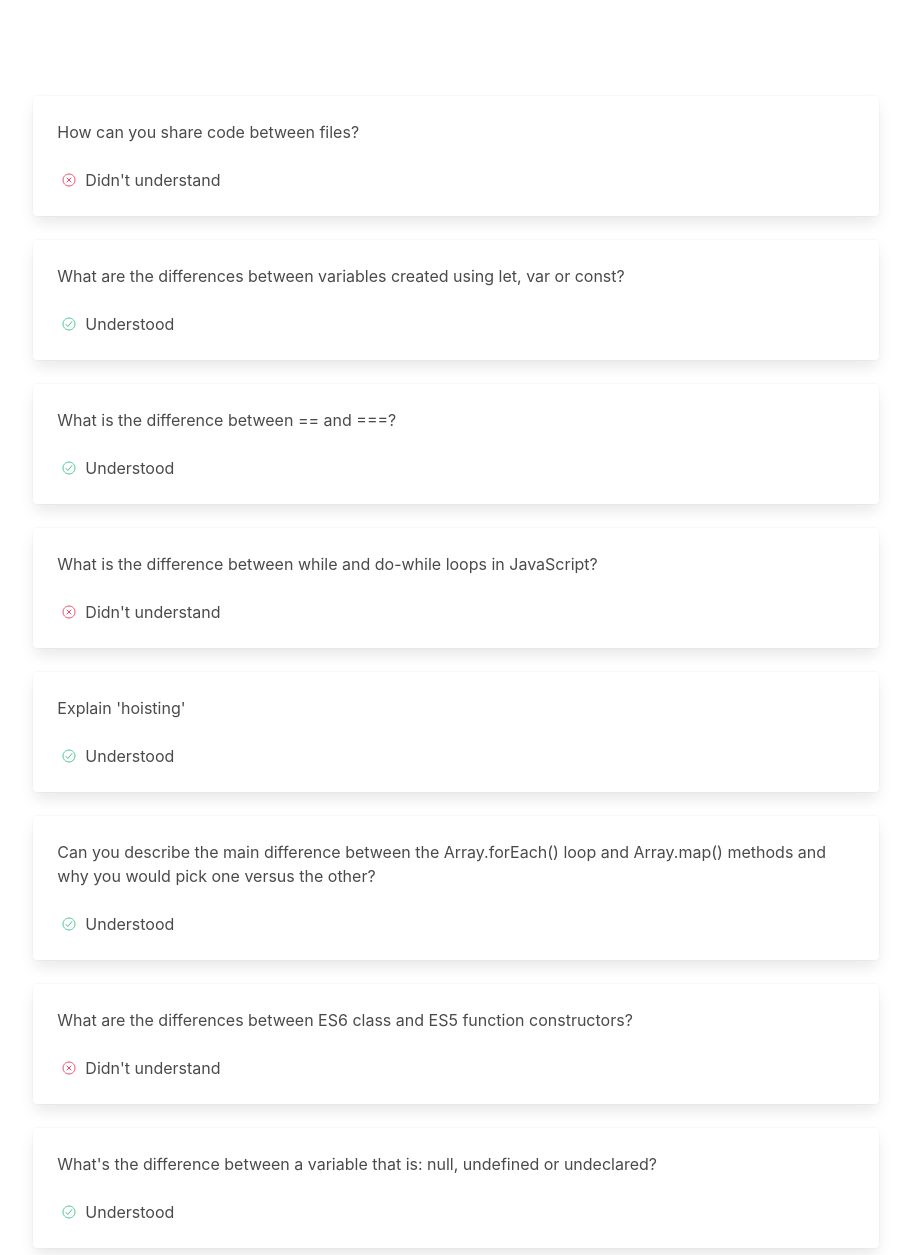
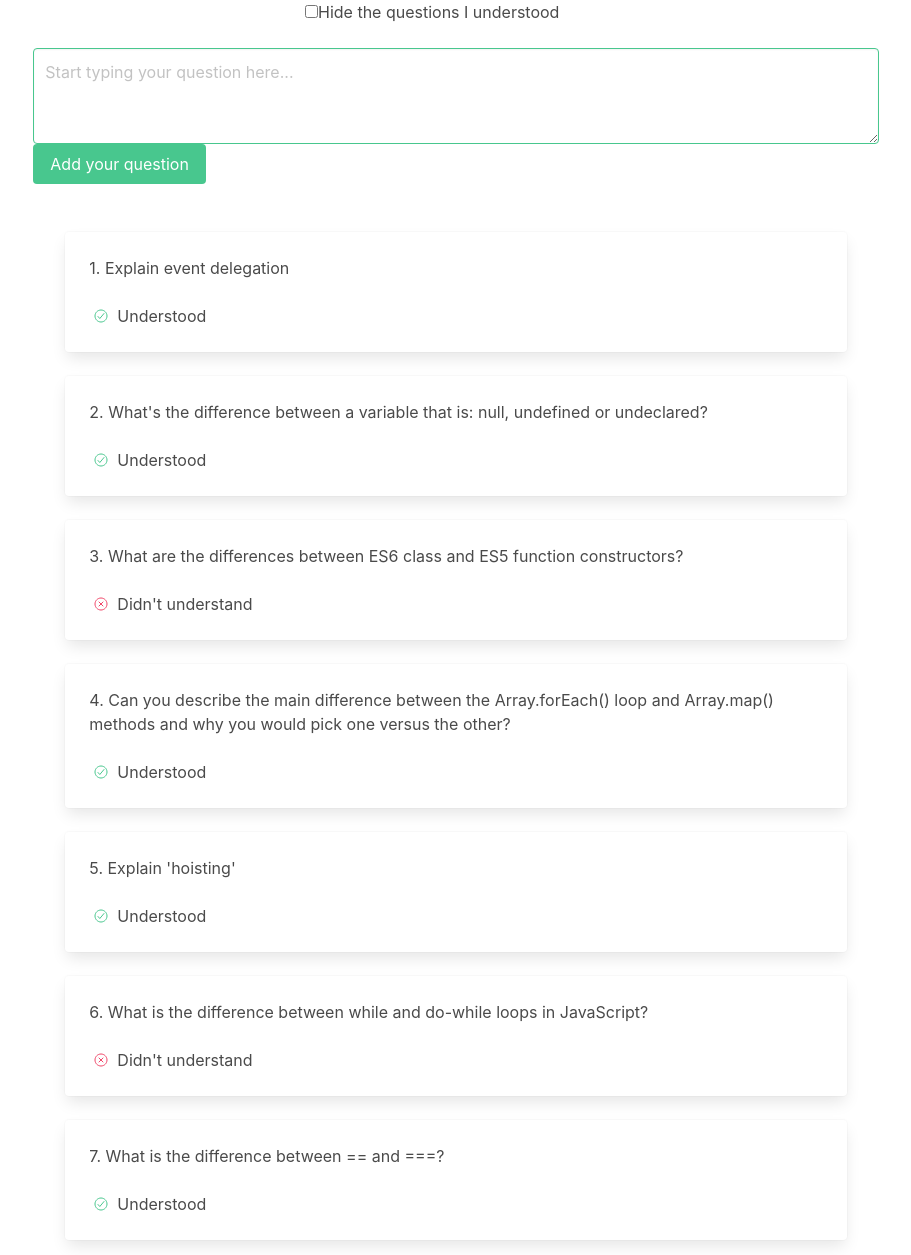
Before and after one commit to shvetsmariia/interview-questions, a plain HTML site: page index.html in a window 1280 px wide. Shown: the top 1255 px of the page, without its empty margins (184-1095 px from the left). Drawn offline with nearby package versions, Linux system fonts and the light colour scheme.

Commit message:
Added textarea for new question input & checkbox to filter questions

```diff
--- a/index.html
+++ b/index.html
@@ -8,6 +8,19 @@
     <title>Interview Questions</title>
 </head>
 <body>
+    <section>
+        <div class="columns is-desktop is-centered">
+            <div class="column is-half is-offset-one-quarter">
+                <label class="checkbox" onclick="renderHideQuestionsThatUnderstood()"><input type="checkbox">Hide the questions I understood</label>
+            </div>
+        </div>
+        <div class="columns is-desktop is-centered">
+            <div class="column is-8">
+                <textarea class="textarea is-success" id="inputQuestion" placeholder="Start typing your question here..." rows="3"></textarea>
+                <input class="button is-success" type="submit" value="Add your question" onclick="submitNewQuestion()">
+            </div>
+        </div>
+    </section>
     <section class="section" id="cards"></section>
     <script src="./scripts.js"></script>
     <script type="module" src="https://unpkg.com/ionicons@5.5.2/dist/ionicons/ionicons.esm.js"></script>
--- a/scripts.js
+++ b/scripts.js
@@ -1,17 +1,20 @@
+// Creating an array with objects - each object contains an interview question and its status (true or false)
 const interviewQuestions = [
-    {Question: "Explain event delegation", status: true},
-    {Question: "What's the difference between a variable that is: null, undefined or undeclared?", status: true},
-    {Question: "What are the differences between ES6 class and ES5 function constructors?", status: false},
-    {Question: "Can you describe the main difference between the Array.forEach() loop and Array.map() methods and why you would pick one versus the other?", status: true},
-    {Question: "Explain 'hoisting'", status: true},
-    {Question: "What is the difference between while and do-while loops in JavaScript?", status: false},
-    {Question: "What is the difference between == and ===?", status: true},
-    {Question: "What are the differences between variables created using let, var or const?", status: true},
-    {Question: "How can you share code between files?", status: false}
+    {question: "Explain event delegation", status: true},
+    {question: "What's the difference between a variable that is: null, undefined or undeclared?", status: true},
+    {question: "What are the differences between ES6 class and ES5 function constructors?", status: false},
+    {question: "Can you describe the main difference between the Array.forEach() loop and Array.map() methods and why you would pick one versus the other?", status: true},
+    {question: "Explain 'hoisting'", status: true},
+    {question: "What is the difference between while and do-while loops in JavaScript?", status: false},
+    {question: "What is the difference between == and ===?", status: true},
+    {question: "What are the differences between variables created using let, var or const?", status: true},
+    {question: "How can you share code between files?", status: false}
 ];
 
+// Iterating all of the questions above into console
 interviewQuestions.forEach(interviewQuestion => { console.log(interviewQuestion) });
 
+// Creating a function to determine either the status of the question if true or false - in either case assigning an appropriate status icon & description
 function showStatus(interviewQuestion) {
     if (interviewQuestion.status == true) {
         return `
@@ -29,17 +32,42 @@ function showStatus(interviewQuestion) {
     }
 }
 
-interviewQuestions.forEach(interviewQuestion => { document.getElementById('cards').insertAdjacentHTML('afterend',
+// Creating a function that will iterate all questions listed above into a specified HTML format including the question & its status
+const iterateAllQuestions = function(interviewQuestion, i) {
+    document.getElementById('cards').insertAdjacentHTML('beforeend',
         `
         <div class="columns is-desktop is-centered">
         <div class="column is-8">
         <div class="card">
         <div class="card-content">
-        <div class="content">${interviewQuestion.Question}</div>
+            <div class="content">${i+1}. ${interviewQuestion.question}</div>
             <div class="icon-text">${showStatus(interviewQuestion)}</div>
         </div>
         </div>
         </div>
         </div>
-`);
-})
+        `
+    );
+}
+
+// Creating a function to iterate the questions and display them into UI
+function renderIterateAllQuestions() {
+    document.getElementById('cards').innerHTML='';
+    interviewQuestions.forEach(iterateAllQuestions);
+}
+renderIterateAllQuestions();
+
+// Creating a function that will hide questions that I understood and only show the ones that didnot
+function renderHideQuestionsThatUnderstood() {
+    const arrayQuestionsDidnotUnderstand = interviewQuestions.filter(interviewQuestion => interviewQuestion.status == false);
+    document.getElementById('cards').innerHTML='';
+    arrayQuestionsDidnotUnderstand.forEach(iterateAllQuestions);
+}
+
+// Creating a function that will add a new question into an array
+function submitNewQuestion() {
+    const newQuestion = document.getElementById('inputQuestion').value;
+    interviewQuestions.push({'question': newQuestion, status: false});
+    document.getElementById('cards').innerHTML='';
+    interviewQuestions.forEach(iterateAllQuestions);
+}
```
Lines whose indentation alone changed are shown as unchanged.
